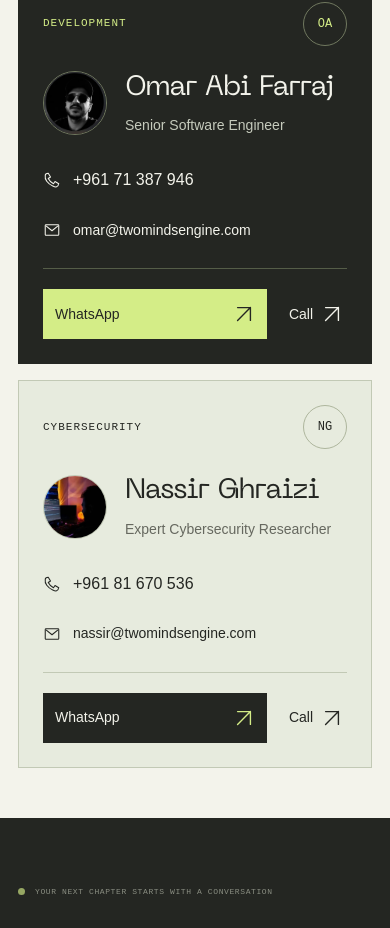
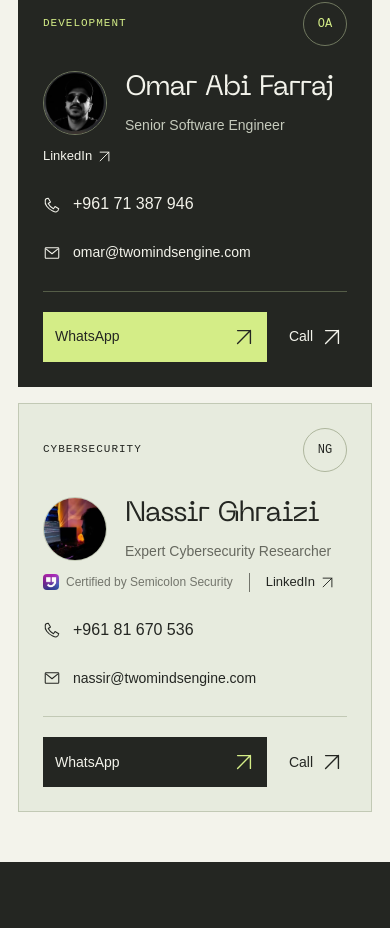
Before and after one commit to Omar7tech/academy-twominds, a Next.js app: page / in a window 390 px wide. Shown: the part 6756-7684 px from the top of the page. Built offline with nearby package versions, Linux system fonts and the light colour scheme.

Commit message:
adding some details to team

```diff
--- a/app/academy.tsx
+++ b/app/academy.tsx
@@ -10,14 +10,18 @@
 gsap.registerPlugin(useGSAP, ScrollTrigger);
 
 const contacts = [
-  { name: "Omar Abi Farraj", role: "Senior Software Engineer", subject: "Development", initials: "OA", phone: "+96171387946", display: "+961 71 387 946", email: "omar@twomindsengine.com", photo: "/team/omar.jpg" },
-  { name: "Nassir Ghraizi", role: "Expert Cybersecurity Researcher", subject: "Cybersecurity", initials: "NG", phone: "+96181670536", display: "+961 81 670 536", email: "nassir@twomindsengine.com", photo: "/team/nassir.jpg" },
+  { name: "Omar Abi Farraj", role: "Senior Software Engineer", subject: "Development", initials: "OA", phone: "+96171387946", display: "+961 71 387 946", email: "omar@twomindsengine.com", photo: "/team/omar.jpg", linkedin: "https://www.linkedin.com/in/omar-abi-farraj-a24429284/", certifiedBy: null as { name: string; logo: string; url: string } | null },
+  { name: "Nassir Ghraizi", role: "Expert Cybersecurity Researcher", subject: "Cybersecurity", initials: "NG", phone: "+96181670536", display: "+961 81 670 536", email: "nassir@twomindsengine.com", photo: "/team/nassir.jpg", linkedin: "https://linkedin.com/in/nassirgh", certifiedBy: { name: "Semicolon Security", logo: "/semicolon/academy_semicolon_logo.jpg", url: "https://semsec.org/" } },
 ];
 
 function ContactOptions({ message = "Hi Two Minds Academy! I'd like to know more about your courses." }: { message?: string }) {
   return <div className="contact-options">{contacts.map(person => <article className="contact-person" key={person.phone}>
     <div className="contact-card-top"><span className="contact-subject">{person.subject}</span><span className="contact-monogram" aria-hidden="true">{person.initials}</span></div>
     <div className="contact-person-heading"><Image className="contact-photo" src={person.photo} alt={person.name} width={64} height={64} /><div><h3>{person.name}</h3><p className="contact-role">{person.role}</p></div></div>
+    <div className="contact-credentials">
+      {person.certifiedBy && <a className="cert-badge" href={person.certifiedBy.url} target="_blank" rel="noopener noreferrer" title={person.certifiedBy.url} aria-label={`${person.certifiedBy.name} — ${person.certifiedBy.url}`}><Image src={person.certifiedBy.logo} alt={person.certifiedBy.name} width={22} height={22} className="cert-logo" />Certified by {person.certifiedBy.name}</a>}
+      <a className="linkedin-link" href={person.linkedin} target="_blank" rel="noopener noreferrer" aria-label={`${person.name} on LinkedIn`}>LinkedIn <Arrow diagonal /></a>
+    </div>
     <a className="phone-number" href={`tel:${person.phone}`} aria-label={`Call ${person.name} at ${person.display}`}><svg aria-hidden="true" width="18" height="18" viewBox="0 0 24 24" fill="none"><path d="m7 3 3 5-3 2c2 4 3 5 7 7l2-3 5 3c-1 5-4 5-8 3C6 17 2 11 3 6c0-2 2-3 4-3Z" stroke="currentColor" strokeWidth="1.4" strokeLinejoin="round" /></svg>{person.display}</a>
     <a className="contact-email" href={`mailto:${person.email}`} aria-label={`Email ${person.name} at ${person.email}`}><svg aria-hidden="true" width="18" height="18" viewBox="0 0 24 24" fill="none"><path d="M4 5h16a1 1 0 0 1 1 1v12a1 1 0 0 1-1 1H4a1 1 0 0 1-1-1V6a1 1 0 0 1 1-1Z" stroke="currentColor" strokeWidth="1.4" strokeLinejoin="round" /><path d="m4 6.5 8 6.5 8-6.5" stroke="currentColor" strokeWidth="1.4" strokeLinejoin="round" /></svg>{person.email}</a>
     <div className="contact-actions"><a className="button button-dark" href={`https://wa.me/${person.phone.slice(1)}?text=${encodeURIComponent(message)}`} target="_blank" rel="noopener noreferrer" aria-label={`WhatsApp ${person.name}`}>WhatsApp <Arrow diagonal /></a><a className="call-link" href={`tel:${person.phone}`} aria-label={`Call ${person.name}`}>Call <Arrow diagonal /></a></div>
--- a/app/globals.css
+++ b/app/globals.css
@@ -1940,8 +1940,15 @@
 .contact-person-heading { display:flex; align-items:center; gap:18px; }
 .contact-photo { width:64px; height:64px; border-radius:50%; object-fit:cover; flex-shrink:0; border:1px solid #c2c9b5; }
 .contact-role { font-size:14px; line-height:1.6; color:var(--muted); margin:8px 0 0; }
-.contact-person>.phone-number { align-self:flex-start; display:flex; align-items:center; gap:12px; min-height:48px; margin-top:24px; font-size:17px; }
-.contact-person>.contact-email { align-self:flex-start; display:flex; align-items:center; gap:12px; min-height:36px; margin-top:10px; font-size:15px; word-break:break-all; }
+.contact-credentials { display:flex; flex-direction:row; flex-wrap:wrap; align-items:center; gap:8px 16px; margin-top:12px; }
+.cert-badge { display:inline-flex; align-items:center; gap:7px; font-size:12px; color:var(--muted); padding-right:16px; border-right:1px solid currentColor; opacity:.9; transition:opacity .15s, color .15s; }
+.cert-badge:hover, .cert-badge:focus-visible { opacity:1; color:var(--ink); text-decoration:underline; text-underline-offset:3px; }
+.contact-section .contact-person:first-child .cert-badge:hover, .contact-section .contact-person:first-child .cert-badge:focus-visible { color:var(--lime); }
+.cert-logo { border-radius:4px; flex-shrink:0; width:16px; height:16px; }
+.linkedin-link { display:inline-flex; align-items:center; gap:5px; min-height:auto; font-size:13px; }
+.linkedin-link svg { width:15px; height:15px; }
+.contact-person>.phone-number { align-self:flex-start; display:flex; align-items:center; gap:12px; min-height:48px; margin-top:16px; font-size:17px; }
+.contact-person>.contact-email { align-self:flex-start; display:flex; align-items:center; gap:12px; min-height:36px; margin-top:8px; font-size:15px; word-break:break-all; }
 .contact-section .contact-person { padding:34px; border:1px solid #c2c9b5; background:#e7ebde; }
 .contact-section .contact-person h3 { font-size:32px; letter-spacing:-1px; }
 .contact-section .contact-actions { border-top:1px solid #c2c9b5; padding-top:24px; margin-top:28px; }
@@ -1963,6 +1970,11 @@
 .detail-dialog .contact-role { font-size:13px; margin-top:5px; }
 .detail-dialog .contact-person>.phone-number { margin-top:10px; min-height:44px; font-size:15px; }
 .detail-dialog .contact-person>.contact-email { margin-top:8px; min-height:32px; font-size:13px; }
+.detail-dialog .contact-credentials { margin-top:8px; gap:6px 12px; }
+.detail-dialog .cert-badge, .detail-dialog .linkedin-link { font-size:11px; min-height:auto; }
+.detail-dialog .cert-badge { padding-right:12px; }
+.detail-dialog .cert-logo { width:14px; height:14px; }
+.detail-dialog .linkedin-link svg { width:12px; height:12px; }
 .detail-dialog .contact-actions { margin-top:10px; }
 @media (max-width:767px) {
   .contact-section .section-heading h2 { font-size:31px; }
@@ -1971,8 +1983,9 @@
   .contact-section .contact-person h3 { font-size:28px; }
   .contact-card-top { margin-bottom:24px; }
   .contact-role { font-size:14px; }
-  .contact-person>.phone-number { font-size:16px; margin-top:20px; }
-  .contact-person>.contact-email { font-size:14px; margin-top:8px; }
+  .contact-person>.phone-number { font-size:16px; margin-top:14px; }
+  .contact-person>.contact-email { font-size:14px; margin-top:6px; }
+  .contact-credentials { margin-top:10px; }
   .contact-section .contact-actions { margin-top:20px; padding-top:20px; }
 }
 @media (max-width:359px) {
```
Also changed, not shown: public/semicolon/academy_semicolon_logo.jpg (added).
